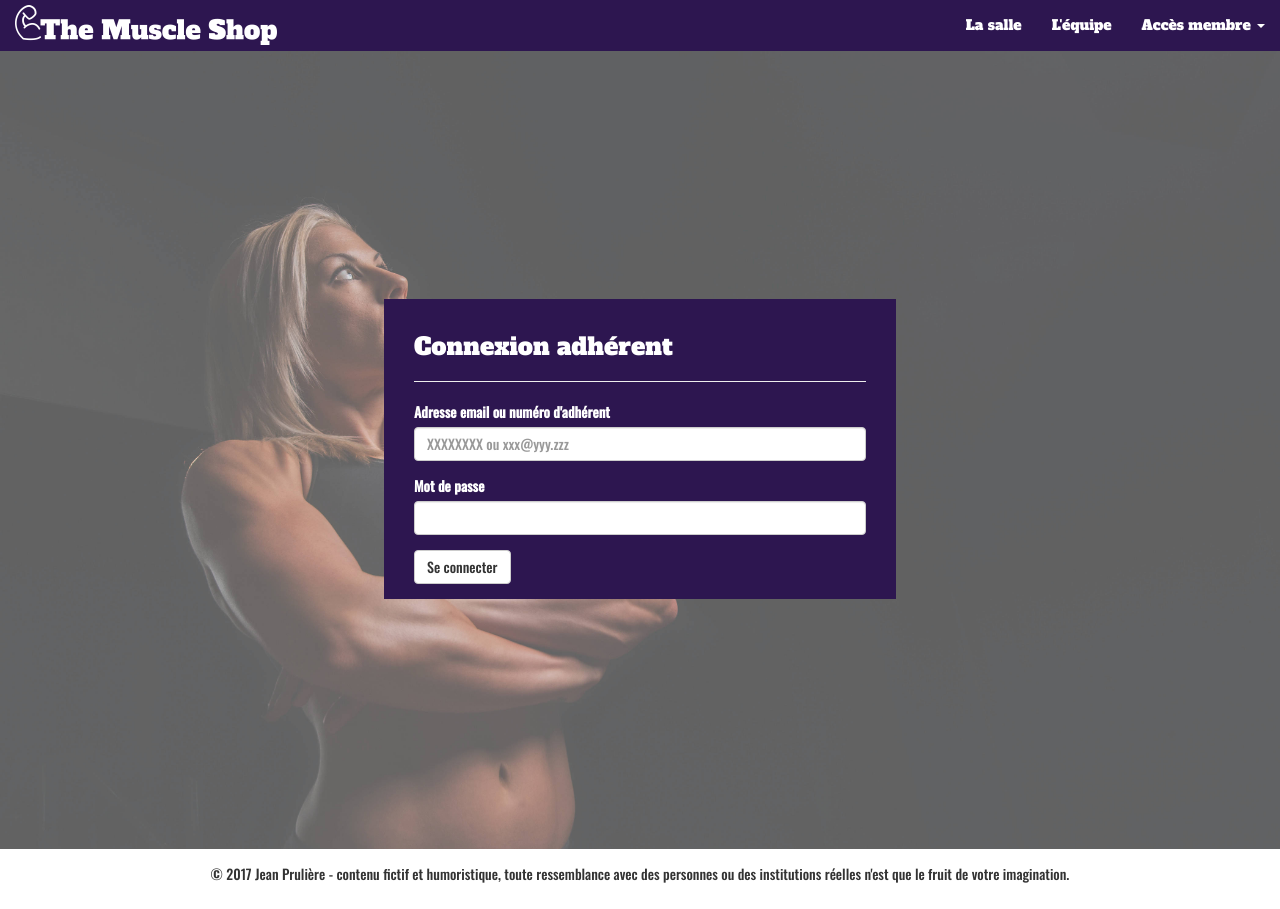
After one commit to jpruliere/salledesport, a PHP site: page /wf3/login/adherent.php in a window 1280 px wide. The commit adds this page. Run offline with PHP 8.4, Linux system fonts and the light colour scheme.

Commit message:
Ajout des formulaires de connexion

```diff
--- a/css/style.css
+++ b/css/style.css
@@ -30,12 +30,16 @@ h1, h2, h3, h4, h5, h6 {
 	height: 100%;
 }
 
-section.splash {
+section.splash, section.super-splash {
 	padding: 5px 0;
 	background-image: url(../img/fond_splash.jpg);
 	background-size: cover;
 	background-attachment: fixed;
 	min-height: 80vh;
+}
+
+section.super-splash {
+	min-height: 100vh;
 }
 
 section.splash > h2 {
@@ -117,3 +121,18 @@ section.talks ul {
 footer {
   padding: 15px;
 }
+
+.super-splash-modal {
+	display: flex;
+	align-items: center;
+	justify-content: space-around;
+}
+
+.form-modal {
+	background-color: #2d1650;
+	color: #fff;
+	width: 40vw;
+	max-width: 600px;
+	padding: 15px 30px;
+
+}
--- /dev/null
+++ b/login/adherent.php
@@ -0,0 +1,18 @@
+<?php require_once('../parts/header.php'); ?>
+<section class="super-splash super-splash-modal">
+<form class="form-modal" action="traitement.php" method="post">
+	<h3>Connexion adhérent</h3>
+	<hr>
+	<div class="form-group">
+		<label for="email">Adresse email ou numéro d'adhérent</label>
+		<input type="text" class="form-control" id="email" name="email" placeholder="XXXXXXXX ou xxx@yyy.zzz">
+	</div>
+	<div class="form-group">
+		<label for="mdp">Mot de passe</label>
+		<input type="password" class="form-control" id="mdp" name="mdp">
+	</div>
+	<button type="submit" class="btn btn-default">Se connecter</button>
+	<input type="hidden" name="adherent" value="adherent">
+</form>
+</section>
+<?php require_once('../parts/footer.php'); ?>
```
Also changed, not shown: login/coach.php (added, +17 -0 lines).
